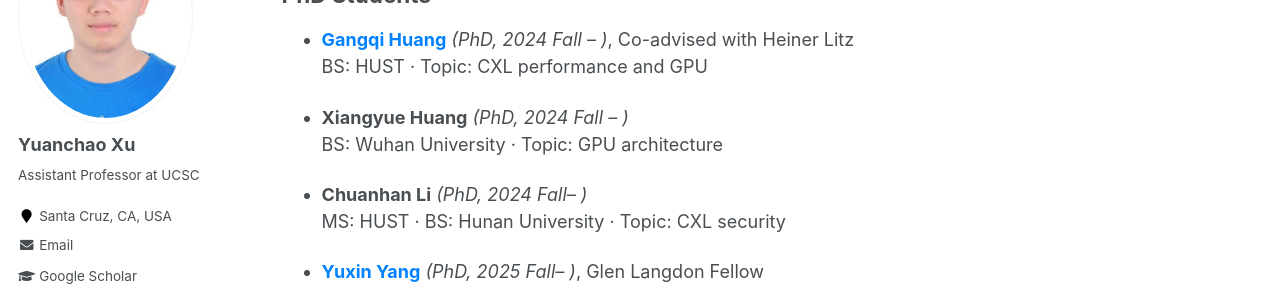
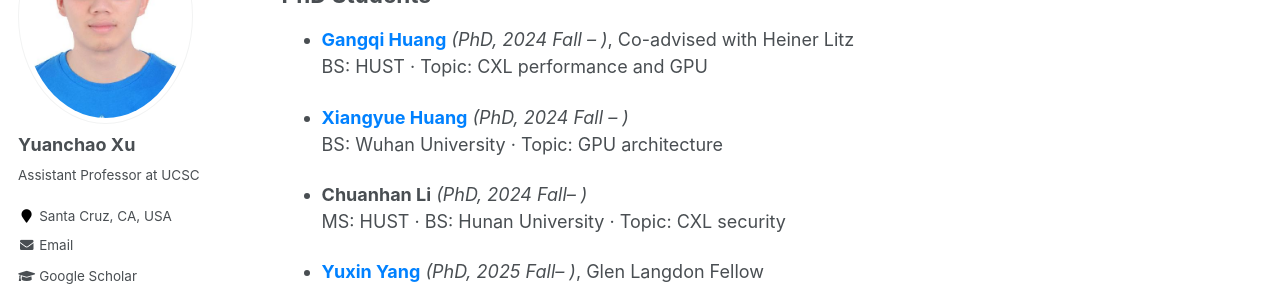
Before and after one commit to yuanchaoxu6/yuanchaoxu6.github.io, a Jekyll site: the page built from _pages/students.md, in a window 1280 px wide. Shown: the part 210-499 px from the top of the page. Built offline with Jekyll 4.4.1, drawn with Linux system fonts in a browser that asks for light colours.

Commit message:
Update students.md

```diff
--- a/_pages/students.md
+++ b/_pages/students.md
@@ -10,7 +10,7 @@ author_profile: true
 - <a href="https://ghuang14.github.io/" style="color:#0081ff; text-decoration:none;"><strong>Gangqi Huang</strong></a> *(PhD, 2024 Fall – )*, Co-advised with Heiner Litz
   BS: HUST · Topic: CXL performance and GPU
 
-- **Xiangyue Huang** *(PhD, 2024 Fall – )*
+- <a href="https://ddantalion.github.io/" style="color:#0081ff; text-decoration:none;"><strong>Xiangyue Huang</strong></a> *(PhD, 2024 Fall – )*
   BS: Wuhan University · Topic: GPU architecture
 
 - **Chuanhan Li** *(PhD, 2024 Fall– )*
```
